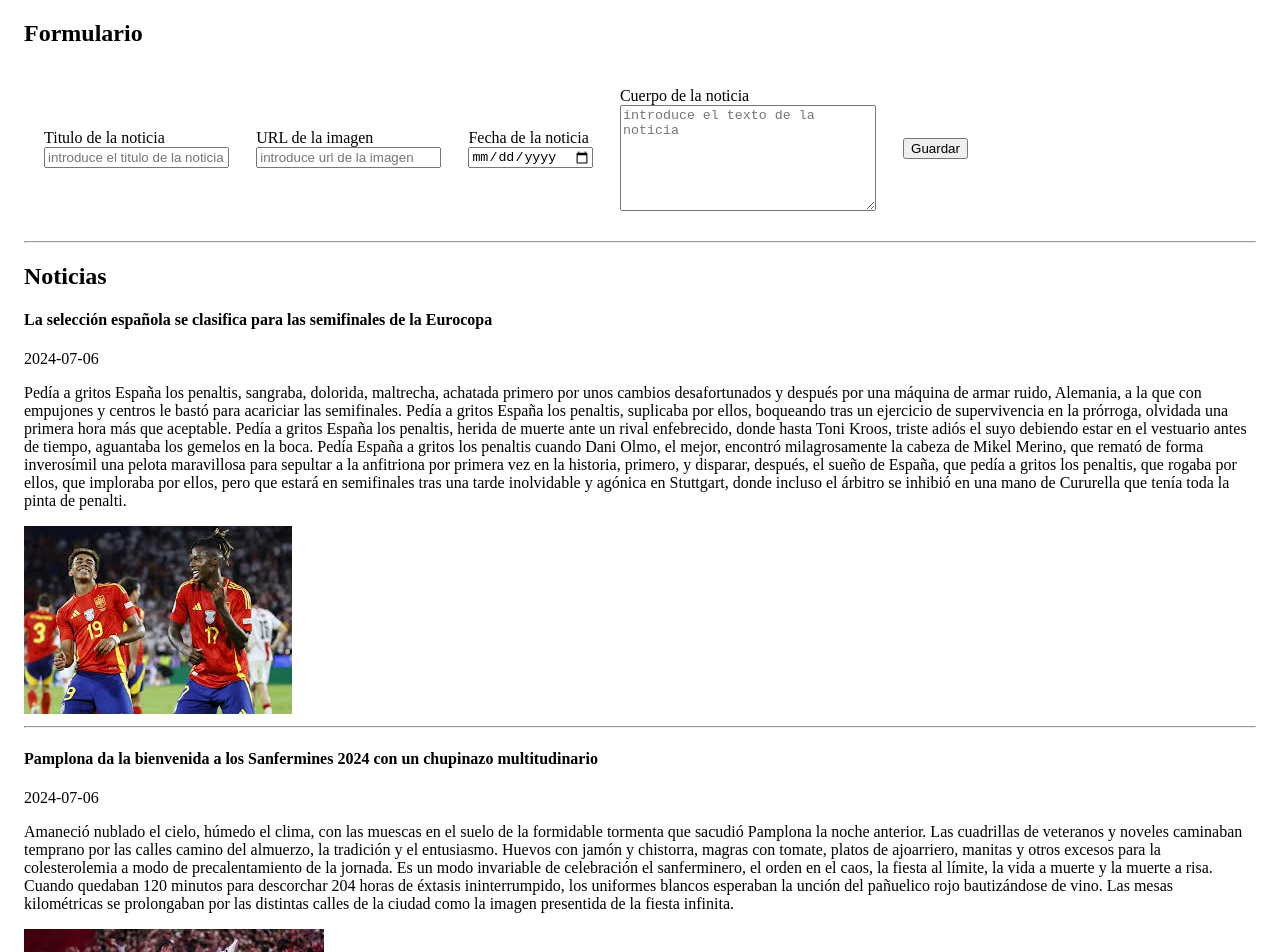
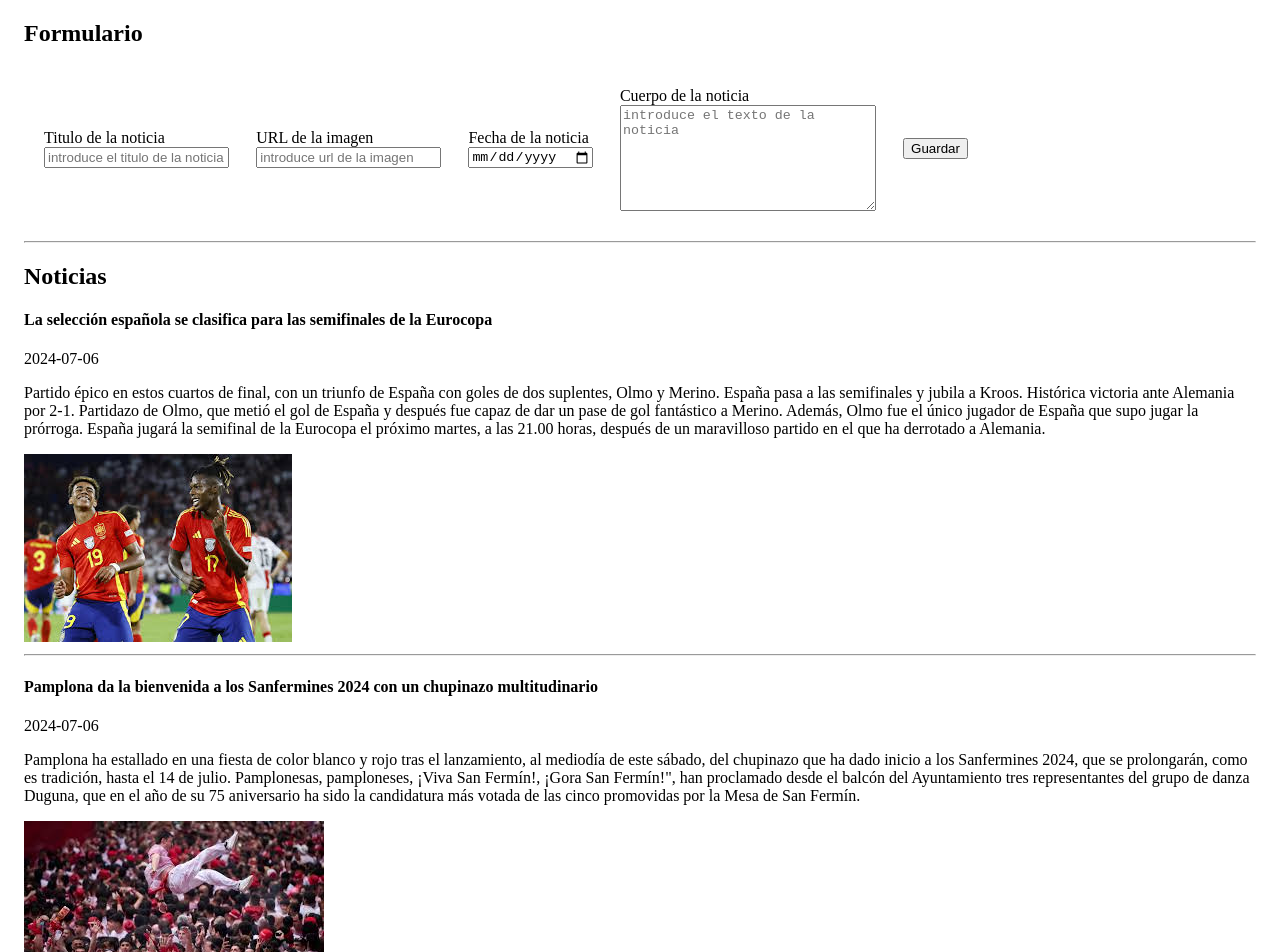
Before and after one commit to jpablogpro/actividad5-blog, an Angular app in the folder blog/: page / in a window 1280 px wide. Shown: the top 952 px of the page. Built offline with nearby package versions, Linux system fonts and the light colour scheme.

Commit message:
cuerpo de las dos noticias modificado

```diff
--- a/blog/src/app/components/blog/blog.component.ts
+++ b/blog/src/app/components/blog/blog.component.ts
@@ -16,41 +16,15 @@ export class BlogComponent {
     {
       title: 'La selección española se clasifica para las semifinales de la Eurocopa',
       url: 'images/seleccion.jpeg',
-      text: `Pedía a gritos España los penaltis, sangraba, dolorida, maltrecha,
-        achatada primero por unos cambios desafortunados y después por una
-        máquina de armar ruido, Alemania, a la que con empujones y centros le
-        bastó para acariciar las semifinales. Pedía a gritos España los
-        penaltis, suplicaba por ellos, boqueando tras un ejercicio de
-        supervivencia en la prórroga, olvidada una primera hora más que
-        aceptable. Pedía a gritos España los penaltis, herida de muerte ante un
-        rival enfebrecido, donde hasta Toni Kroos, triste adiós el suyo debiendo
-        estar en el vestuario antes de tiempo, aguantaba los gemelos en la boca.
-        Pedía España a gritos los penaltis cuando Dani Olmo, el mejor, encontró
-        milagrosamente la cabeza de Mikel Merino, que remató de forma
-        inverosímil una pelota maravillosa para sepultar a la anfitriona por
-        primera vez en la historia, primero, y disparar, después, el sueño de
-        España, que pedía a gritos los penaltis, que rogaba por ellos, que
-        imploraba por ellos, pero que estará en semifinales tras una tarde
-        inolvidable y agónica en Stuttgart, donde incluso el árbitro se inhibió
-        en una mano de Cururella que tenía toda la pinta de penalti.`,
+      text: `Partido épico en estos cuartos de final, con un triunfo de España con goles de dos suplentes, Olmo y Merino. España pasa a las semifinales y jubila a Kroos. Histórica victoria ante Alemania por 2-1.
+      Partidazo de Olmo, que metió el gol de España y después fue capaz de dar un pase de gol fantástico a Merino. Además, Olmo fue el único jugador de España que supo jugar la prórroga. España jugará la semifinal de la Eurocopa el próximo martes, a las 21.00 horas, después de un maravilloso partido en el que ha derrotado a Alemania.`,
       date: '2024-07-06'
     },
     {
       title: 'Pamplona da la bienvenida a los Sanfermines 2024 con un chupinazo multitudinario',
       url: 'images/sanfermines.jpeg',
-      text: `Amaneció nublado el cielo, húmedo el clima, con las muescas en el suelo
-        de la formidable tormenta que sacudió Pamplona la noche anterior. Las
-        cuadrillas de veteranos y noveles caminaban temprano por las calles
-        camino del almuerzo, la tradición y el entusiasmo. Huevos con jamón y
-        chistorra, magras con tomate, platos de ajoarriero, manitas y otros
-        excesos para la colesterolemia a modo de precalentamiento de la jornada.
-        Es un modo invariable de celebración el sanferminero, el orden en el
-        caos, la fiesta al límite, la vida a muerte y la muerte a risa. Cuando
-        quedaban 120 minutos para descorchar 204 horas de éxtasis
-        ininterrumpido, los uniformes blancos esperaban la unción del pañuelico
-        rojo bautizándose de vino. Las mesas kilométricas se prolongaban por las
-        distintas calles de la ciudad como la imagen presentida de la fiesta
-        infinita.`,
+      text: `Pamplona ha estallado en una fiesta de color blanco y rojo tras el lanzamiento, al mediodía de este sábado, del chupinazo que ha dado inicio a los Sanfermines 2024, que se prolongarán, como es tradición, hasta el 14 de julio.
+      Pamplonesas, pamploneses, ¡Viva San Fermín!, ¡Gora San Fermín!", han proclamado desde el balcón del Ayuntamiento tres representantes del grupo de danza Duguna, que en el año de su 75 aniversario ha sido la candidatura más votada de las cinco promovidas por la Mesa de San Fermín.`,
       date: '2024-07-06'
     }
   ]
```
